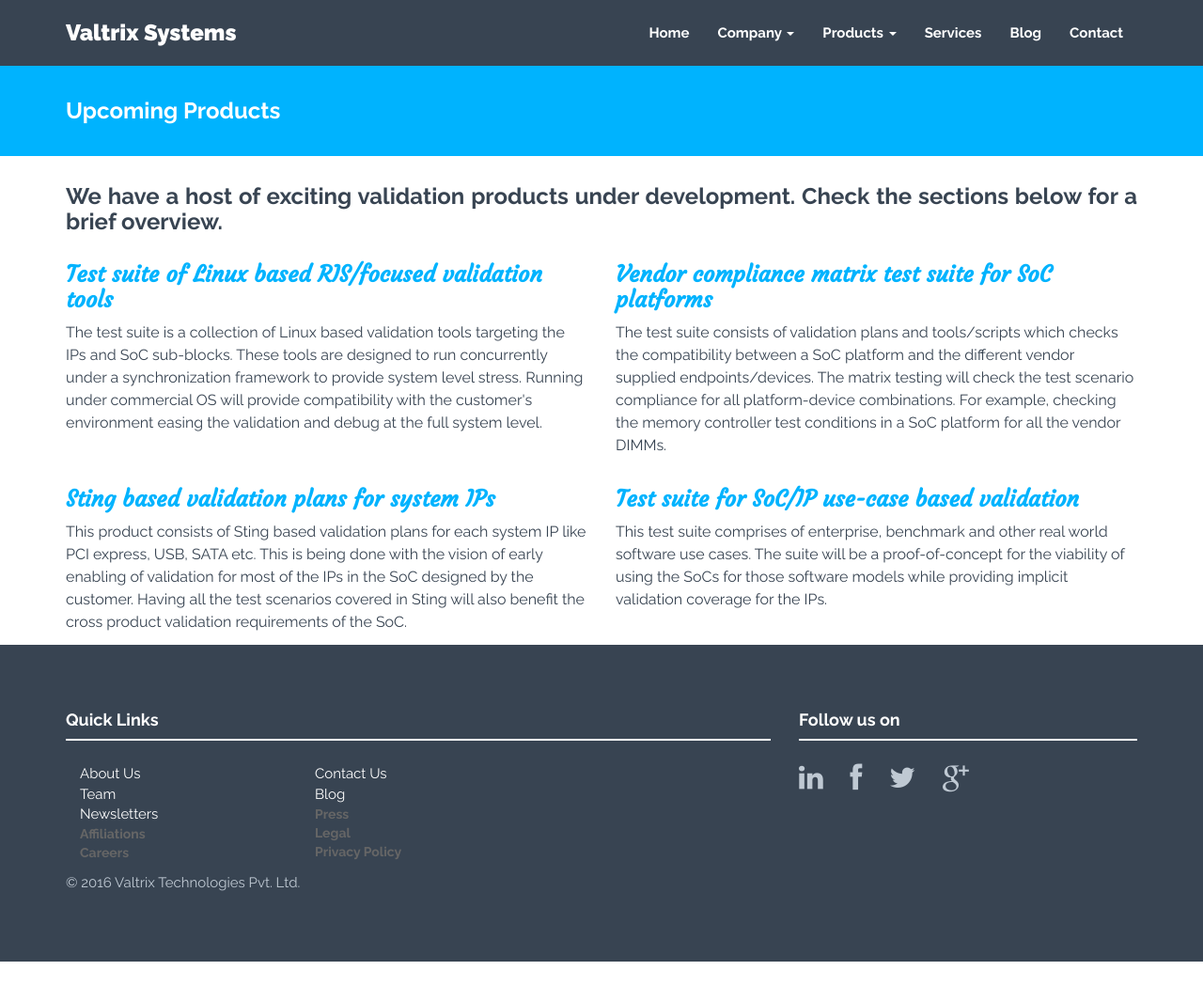
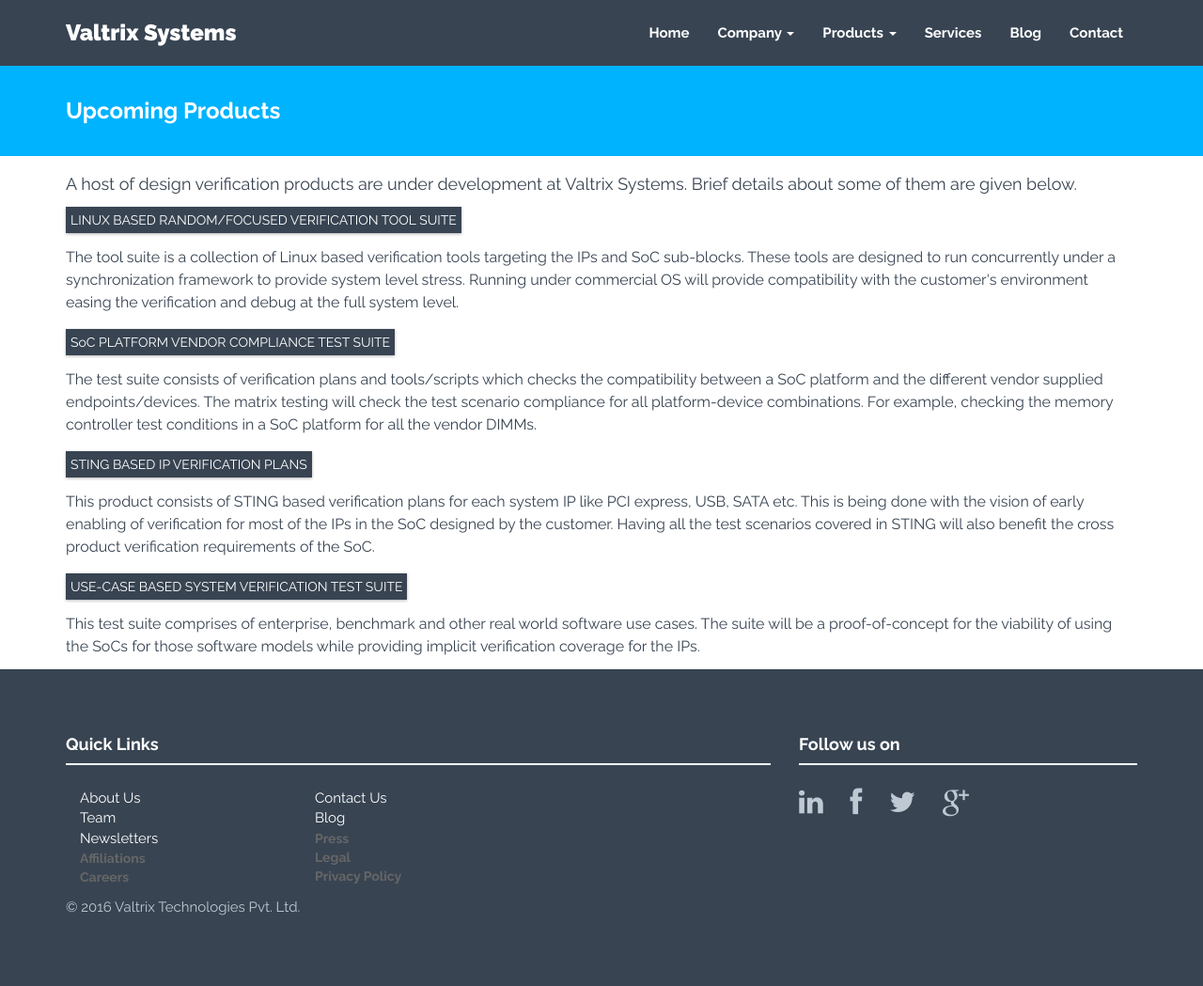
Before and after one commit to valtrix/valtrix.github.io, a Jekyll site: the page built from upcoming-products.html, in a window 1280 px wide and 1049 px high. Shown: the whole window at 94% size. Built offline with Jekyll 4.4.1, drawn with Linux system fonts in a browser that asks for light colours; nearby versions of some CDN libraries; comment, search, counter and statistics services are not loaded.

Commit message:
Final changes for upcoming products

```diff
--- a/_includes/upcoming-products.html
+++ b/_includes/upcoming-products.html
@@ -1,35 +1,31 @@
 <div class="container">
     <div class="row centered">
         <div class="col-lg-12">
-            <h3 style="text-align:justify">We have a host of exciting validation products under development. Check the sections below for a brief overview.</h3>
+            <h4 style="font-weight:500;text-align:justify">A host of design verification products are under development at Valtrix Systems. Brief details about some of them are given below.</h4>
         </div><!-- /row -->
     </div><!-- /row -->
     <div class="row">
-        <div class="col-lg-6">
-            <h3 class="handwrite">
-                Test suite of Linux based RIS/focused validation tools
-            </h3>
-            <p class="upprod_desc">The test suite is a collection of Linux based validation tools targeting the IPs and SoC sub-blocks. These tools are designed to run concurrently under a synchronization framework to provide system level stress. Running under commercial OS will provide compatibility with the customer's environment easing the validation and debug at the full system level.</p>
-        </div><!-- /row -->
-        <div class="col-lg-6">
-            <h3 class="handwrite">
-                Vendor compliance matrix test suite for SoC platforms
-            </h3>
-            <p class="upprod_desc">The test suite consists of validation plans and tools/scripts which checks the compatibility between a SoC platform and the different vendor supplied endpoints/devices. The matrix testing will check the test scenario compliance for all platform-device combinations. For example, checking the memory controller test conditions in a SoC platform for all the vendor DIMMs.</p>
+        <div class="col-lg-12">
+            <div class="boxed-header">LINUX BASED RANDOM/FOCUSED VERIFICATION TOOL SUITE</div>
+            <p class="upprod_desc">The tool suite is a collection of Linux based verification tools targeting the IPs and SoC sub-blocks. These tools are designed to run concurrently under a synchronization framework to provide system level stress. Running under commercial OS will provide compatibility with the customer's environment easing the verification and debug at the full system level.</p>
         </div><!-- /row -->
     </div>
     <div class="row">
-        <div class="col-lg-6">
-            <h3 class="handwrite">
-                Sting based validation plans for system IPs
-            </h3>
-            <p class="upprod_desc">This product consists of Sting based validation plans for each system IP like PCI express, USB, SATA etc. This is being done with the vision of early enabling of validation for most of the IPs in the SoC designed by the customer. Having all the test scenarios covered in Sting will also benefit the cross product validation requirements of the SoC.</p>
+        <div class="col-lg-12">
+            <div class="boxed-header">SoC PLATFORM VENDOR COMPLIANCE TEST SUITE</div>
+            <p class="upprod_desc">The test suite consists of verification plans and tools/scripts which checks the compatibility between a SoC platform and the different vendor supplied endpoints/devices. The matrix testing will check the test scenario compliance for all platform-device combinations. For example, checking the memory controller test conditions in a SoC platform for all the vendor DIMMs.</p>
         </div><!-- /row -->
-        <div class="col-lg-6">
-            <h3 class="handwrite">
-                Test suite for SoC/IP use-case based validation
-            </h3>
-            <p class="upprod_desc">This test suite comprises of enterprise, benchmark and other real world software use cases. The suite will be a proof-of-concept for the viability of using the SoCs for those software models while providing implicit validation coverage for the IPs.</p>
+    </div>
+    <div class="row">
+        <div class="col-lg-12">
+            <div class="boxed-header">STING BASED IP VERIFICATION PLANS</div>
+            <p class="upprod_desc">This product consists of STING based verification plans for each system IP like PCI express, USB, SATA etc. This is being done with the vision of early enabling of verification for most of the IPs in the SoC designed by the customer. Having all the test scenarios covered in STING will also benefit the cross product verification requirements of the SoC.</p>
+        </div><!-- /row -->
+    </div>
+    <div class="row">
+        <div class="col-lg-12">
+            <div class="boxed-header">USE-CASE BASED SYSTEM VERIFICATION TEST SUITE</div>
+            <p class="upprod_desc">This test suite comprises of enterprise, benchmark and other real world software use cases. The suite will be a proof-of-concept for the viability of using the SoCs for those software models while providing implicit verification coverage for the IPs.</p>
         </div><!-- /row -->
     </div>
 </div> <!-- /container -->
```
